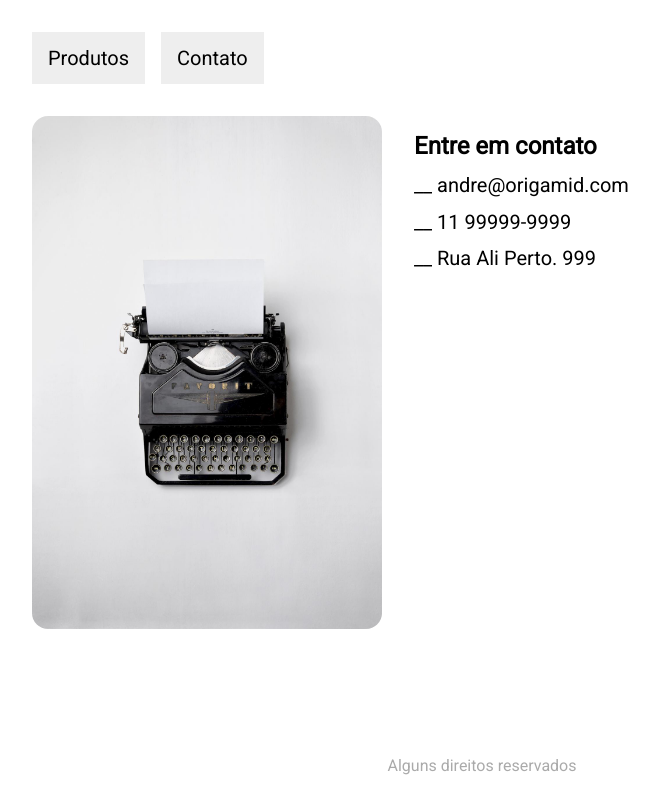
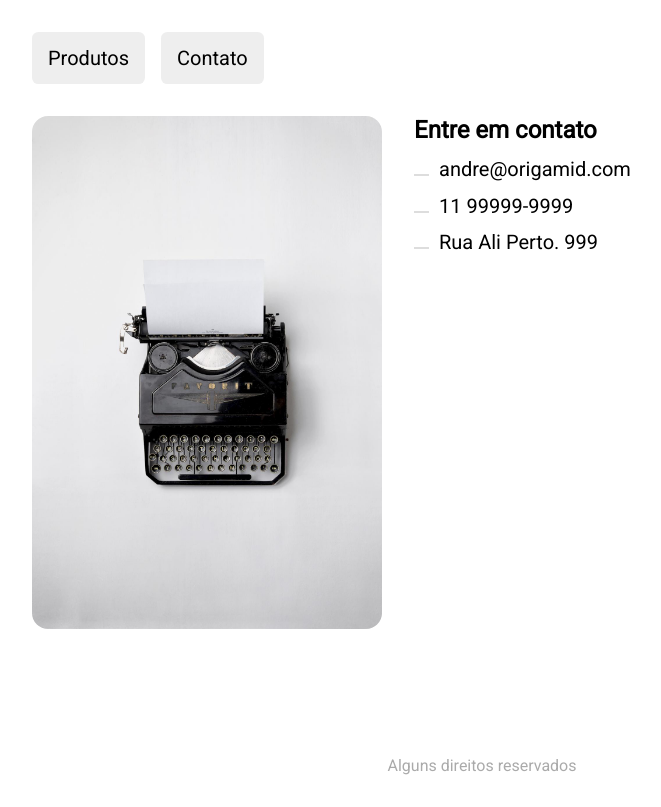
Before and after one commit to Diegooliveyra/Ranek, a React (Create React App) app: page /contato in a window 1280 px wide. Shown: the whole page, without its empty margins (158-819 px from the left). Built offline with nearby package versions, Linux system fonts and the light colour scheme.

Commit message:
refatorando pagina contato

```diff
--- a/public/index.html
+++ b/public/index.html
@@ -5,6 +5,7 @@
   <meta charset="utf-8" />
   <link rel="icon" href="%PUBLIC_URL%/favicon.ico" />
   <meta name="viewport" content="width=device-width, initial-scale=1" />
+  <meta name="description" content="" />
   <link rel="preconnect" href="https://fonts.gstatic.com">
   <link href="https://fonts.googleapis.com/css2?family=Roboto:ital,wght@0,400;1,700&display=swap" rel="stylesheet">
   <title>React App</title>
--- a/src/App.js
+++ b/src/App.js
@@ -1,21 +1,23 @@
 import { BrowserRouter, Routes, Route } from 'react-router-dom';
+import './style/GlobalStyle.css';
 import Contato from './pages/Contato/Contato';
 import Header from './Components/Header/Header';
 import Home from './pages/Home/Home';
 import Produto from './pages/Produto/Produto';
-import './style/GlobalStyle.css';
 import Footer from './Components/Footer/Footer';
 
 function App() {
   return (
-    <div className="wraper">
+    <div className="App">
       <BrowserRouter>
         <Header />
-        <Routes>
-          <Route path="/" element={<Home />} />
-          <Route path="produto/:id" element={<Produto />} />
-          <Route path="contato" element={<Contato />} />
-        </Routes>
+        <div className="content">
+          <Routes>
+            <Route path="/" element={<Home />} />
+            <Route path="produto/:id" element={<Produto />} />
+            <Route path="contato" element={<Contato />} />
+          </Routes>
+        </div>
         <Footer />
       </BrowserRouter>
     </div>
--- a/src/Components/Head/Head.js
+++ b/src/Components/Head/Head.js
@@ -3,6 +3,9 @@ import React, { useEffect } from 'react';
 const Head = (props) => {
   useEffect(() => {
     document.title = props.title;
+    document
+      .querySelector('meta[name="description"]')
+      .setAttribute('content', props.description);
   }, [props]);
 
   return <></>;
--- a/src/Components/Header/Header.css
+++ /dev/null
@@ -1,13 +0,0 @@
-.header {
-  margin-top: 2rem;
-}
-
-.header nav a {
-  display: inline-block;
-  padding: 0.875rem 1rem;
-  background: #eee;
-  font-size: 1.25rem;
-}
-.header nav a + a {
-  margin-left: 1rem;
-}
--- a/src/Components/Header/Header.js
+++ b/src/Components/Header/Header.js
@@ -1,18 +1,24 @@
 import React from 'react';
 import { NavLink } from 'react-router-dom';
 import '../../style/GlobalStyle.css';
-import './Header.css';
+import style from './Header.module.css';
 
 const Header = () => {
   return (
-    <header className="container header">
+    <header className={`${style.header} container`}>
       <nav>
-        <NavLink to="/" end activeStyle={{ background: '#DDD' }}>
-          Produtos
-        </NavLink>
-        <NavLink to="contato" activeStyle={{ background: '#DDD' }}>
-          Contato
-        </NavLink>
+        <ul className={style.lista}>
+          <li>
+            <NavLink to="/" end activeClassName={style.active}>
+              Produtos
+            </NavLink>
+          </li>
+          <li>
+            <NavLink to="contato" activeClassName={style.active}>
+              Contato
+            </NavLink>
+          </li>
+        </ul>
       </nav>
     </header>
   );
--- /dev/null
+++ b/src/Components/Header/Header.module.css
@@ -0,0 +1,27 @@
+.header {
+  margin-top: 2rem;
+}
+
+.lista {
+  display: flex;
+  list-style: none;
+}
+
+.lista li a {
+  display: block;
+  padding: 0.875rem 1rem;
+  border-radius: 0.4rem;
+  background: #eee;
+  font-size: 1.25rem;
+  transition: 0.3s ease;
+  margin-right: 1rem;
+}
+
+.lista li .active,
+.lista li a:hover {
+  background-color: #ddd;
+}
+
+.lista nav a + a {
+  margin-left: 1rem;
+}
--- a/src/pages/Contato/Contato.js
+++ b/src/pages/Contato/Contato.js
@@ -1,21 +1,23 @@
 import React from 'react';
 import '../../style/GlobalStyle.css';
-import './Contato.css';
+import style from './Contato.module.css';
 import foto from '../../img/contato.jpg';
 import Head from '../../Components/Head/Head';
 
 const Contato = () => {
   return (
-    <div className="container contato">
-      <Head title="Ranek | Contato" />
-      <div className="image">
-        <img src={foto} alt="" />
+    <div className={`${style.contato} container animaLeft`}>
+      <Head title="Ranek | Contato" description="Essa é a pagina contato" />
+      <div className={style.image}>
+        <img src={foto} alt="Maquina de escrever" />
       </div>
       <div className="content">
         <h2>Entre em contato</h2>
-        <p>__ andre@origamid.com</p>
-        <p>__ 11 99999-9999</p>
-        <p>__ Rua Ali Perto. 999</p>
+        <ul className={style.lista}>
+          <li>andre@origamid.com</li>
+          <li>11 99999-9999</li>
+          <li>Rua Ali Perto. 999</li>
+        </ul>
       </div>
     </div>
   );
--- a/src/pages/Contato/Contato.css
+++ b/src/pages/Contato/Contato.module.css
@@ -17,7 +17,20 @@
   margin-top: 1rem;
 }
 
-.contato .content p {
+.lista {
+  list-style: none;
+}
+
+.lista li {
   font-size: 1.25rem;
   margin-top: 0.8rem;
 }
+
+.lista li::before {
+  content: '';
+  width: 15px;
+  height: 2px;
+  background-color: #ddd;
+  display: inline-block;
+  margin-right: 10px;
+}
--- a/src/style/GlobalStyle.css
+++ b/src/style/GlobalStyle.css
@@ -15,9 +15,23 @@ body {
 
 img {
   max-width: 100%;
+  border-radius: 0.5rem;
 }
 
 .container {
   max-width: 900px;
   margin: 0 auto;
 }
+
+.animaLeft {
+  opacity: 0;
+  transform: translateX(-20px);
+  animation: animaleft 0.3s forwards;
+}
+
+@keyframes animaleft {
+  to {
+    opacity: initial;
+    transform: initial;
+  }
+}
```
